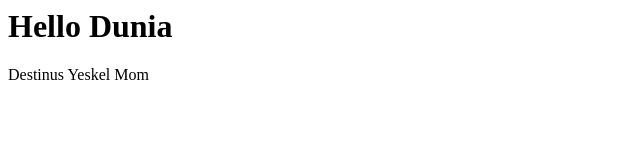
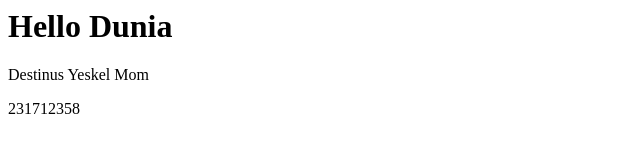
Before and after one commit to VanDest-code/kartu-digital-saya, a plain HTML site: page index.html in a window 1280 px wide. Shown: the whole page, without its empty margins (0-640 px from the left). Drawn offline with Linux system fonts and the light colour scheme.

Commit message:
update info

```diff
--- a/index.html
+++ b/index.html
@@ -1,2 +1,3 @@
 <h1>Hello Dunia</h1>
 <p>Destinus Yeskel Mom</p>
+<p>231712358</p>
```
